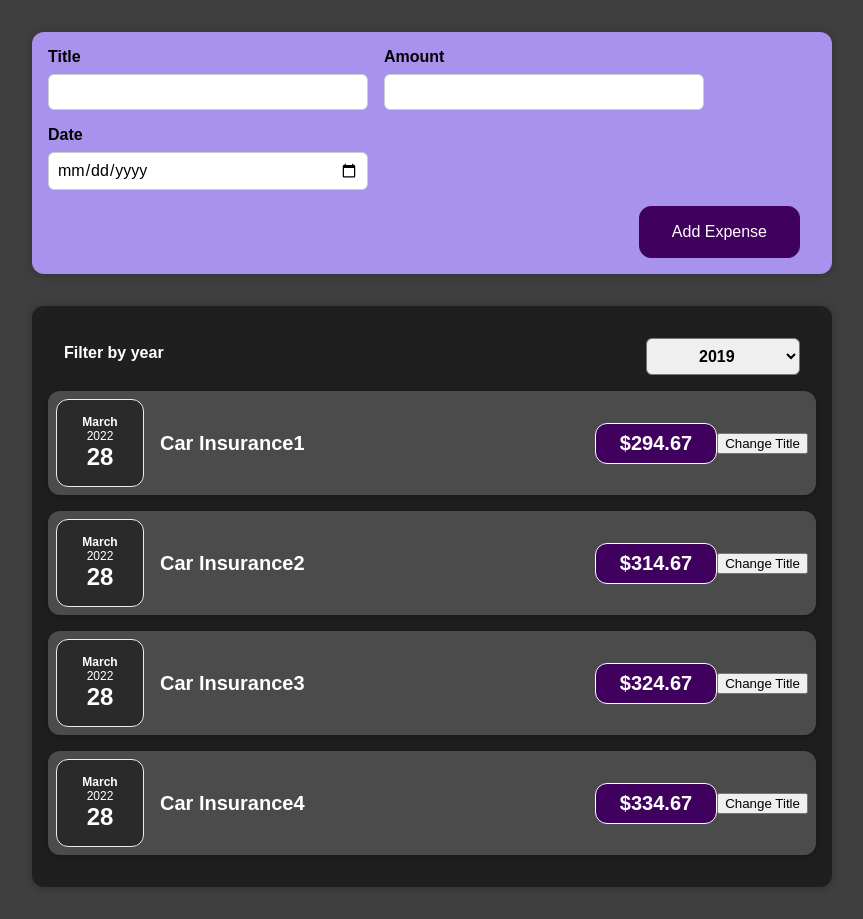
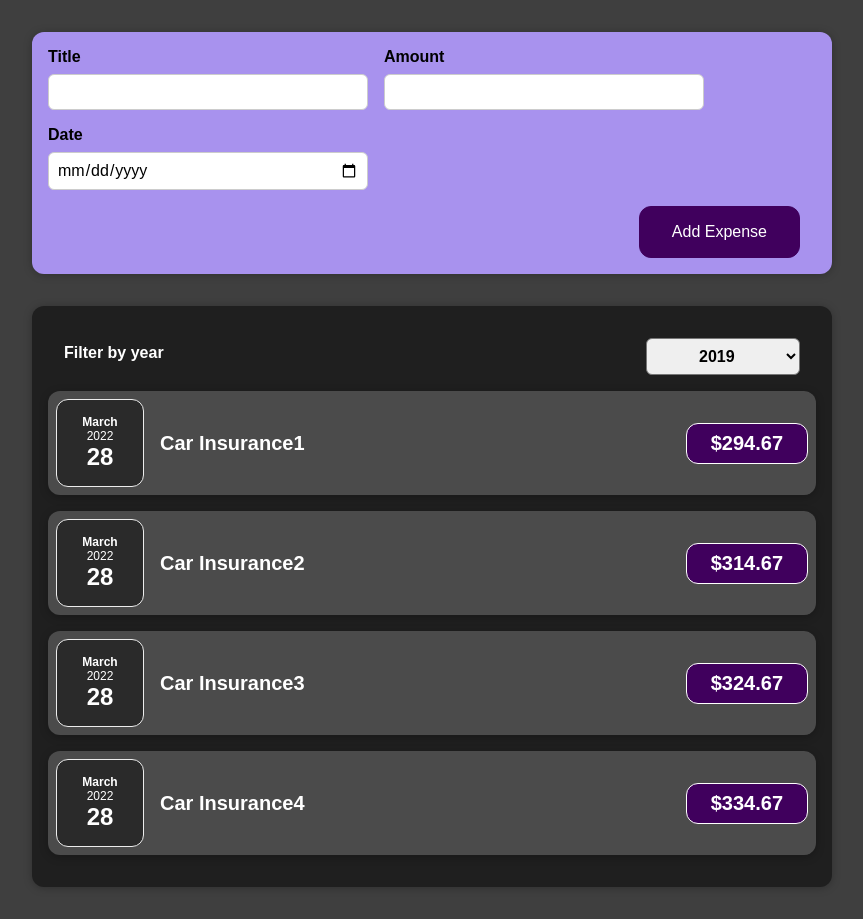
Before and after one commit to StefanGreve/ReactDemo, a React (Create React App) app: page / in a window 1280 px wide. Shown: the whole page, without its empty margins (208-1071 px from the left). Built offline with nearby package versions, Linux system fonts and the light colour scheme.

Commit message:
Remove change title button

```diff
--- a/src/components/Expenses/ExpenseItem.js
+++ b/src/components/Expenses/ExpenseItem.js
@@ -1,23 +1,15 @@
-import React, { useState } from "react";
 import Card from "../UI/Card";
 import ExpenseDate from "./ExpenseDate";
 import "./ExpenseItem.css";
 
 function ExpenseItem(props) {
-  const [title, setTitle] = useState(props.title);
-
-  const clickHandler = () => {
-    setTitle("from state");
-  };
-
   return (
     <Card className="expense-item">
       <ExpenseDate date={props.date} />
       <div className="expense-item__description">
-        <h2>{title}</h2>
+        <h2>{props.title}</h2>
         <div className="expense-item__price">${props.amount}</div>
       </div>
-      <button onClick={clickHandler}>Change Title</button>
     </Card>
   );
 }
```
